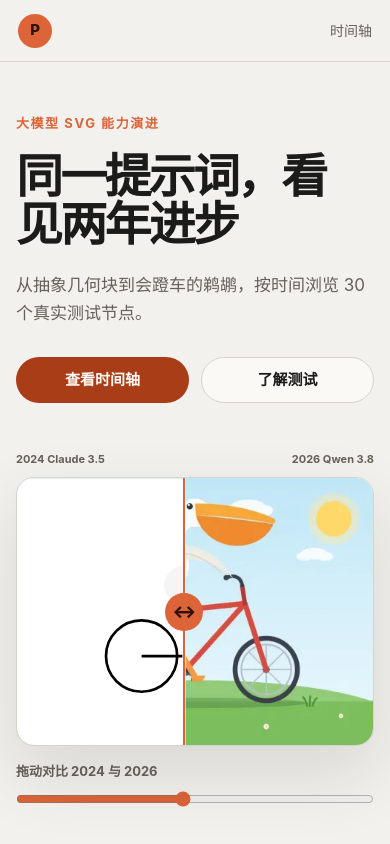
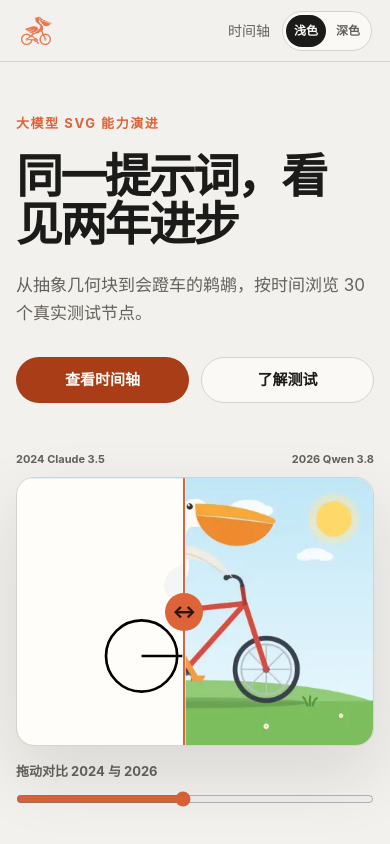
Before and after one commit to catouse/pelican-test, a Next.js app: page / in a window 390 px wide. Shown: the top 844 px of the page. Built offline with nearby package versions, Linux system fonts and the light colour scheme.

Commit message:
Add Pelican branding and theme controls

```diff
--- a/app/globals.css
+++ b/app/globals.css
@@ -1,10 +1,10 @@
 @import 'tailwindcss';
 
 :root {
-  color-scheme: light dark;
+  color-scheme: light;
   --page: #f2f1ed;
   --surface: #faf9f6;
-  --surface-strong: #ffffff;
+  --surface-strong: #fffdfa;
   --text: #1b1b19;
   --muted: #65615b;
   --line: #d6d3cc;
@@ -15,12 +15,32 @@
   --media-bg: #e7e4dd;
   --header: rgb(242 241 237 / 88%);
   --focus: #8e3214;
+  --scrim: rgb(27 27 25 / 72%);
   --radius: 18px;
   --content-width: 1240px;
 }
 
+:root[data-theme='dark'] {
+  color-scheme: dark;
+  --page: #151513;
+  --surface: #1d1d1a;
+  --surface-strong: #23231f;
+  --text: #f1efe9;
+  --muted: #aaa69d;
+  --line: #3b3933;
+  --accent: #ee7d51;
+  --accent-soft: #4e2b20;
+  --button-bg: #f08a61;
+  --button-text: #2b1108;
+  --media-bg: #292823;
+  --header: rgb(21 21 19 / 88%);
+  --focus: #ffa37f;
+  --scrim: rgb(8 8 7 / 82%);
+}
+
 @media (prefers-color-scheme: dark) {
-  :root {
+  :root:not([data-theme]) {
+    color-scheme: dark;
     --page: #151513;
     --surface: #1d1d1a;
     --surface-strong: #23231f;
@@ -34,6 +54,7 @@
     --media-bg: #292823;
     --header: rgb(21 21 19 / 88%);
     --focus: #ffa37f;
+    --scrim: rgb(8 8 7 / 82%);
   }
 }
 
@@ -43,6 +64,7 @@
 
 html {
   scroll-behavior: smooth;
+  scroll-padding-top: 92px;
 }
 
 body {
@@ -59,6 +81,9 @@ body {
     'Microsoft YaHei',
     sans-serif;
   text-rendering: optimizeLegibility;
+  transition:
+    background-color 220ms ease,
+    color 220ms ease;
 }
 
 a {
@@ -117,6 +142,9 @@ input {
   padding: 0 max(24px, calc((100vw - var(--content-width)) / 2));
   backdrop-filter: blur(18px);
   -webkit-backdrop-filter: blur(18px);
+  transition:
+    background-color 220ms ease,
+    border-color 220ms ease;
 }
 
 .brand {
@@ -128,16 +156,17 @@ input {
   white-space: nowrap;
 }
 
-.brand-mark {
-  display: grid;
-  width: 34px;
-  height: 34px;
-  place-items: center;
-  border-radius: 50%;
-  background: var(--accent);
-  color: #30130a;
-  font-size: 15px;
-  font-weight: 800;
+.brand-logo {
+  display: block;
+  width: 40px;
+  height: 40px;
+  object-fit: contain;
+}
+
+.topbar-actions {
+  display: flex;
+  align-items: center;
+  gap: 22px;
 }
 
 .topnav {
@@ -155,6 +184,50 @@ input {
 
 .topnav a:hover {
   color: var(--text);
+}
+
+.theme-switch {
+  display: flex;
+  flex: 0 0 auto;
+  align-items: center;
+  gap: 2px;
+  border: 1px solid var(--line);
+  border-radius: 999px;
+  background: var(--surface);
+  padding: 3px;
+  transition:
+    background-color 220ms ease,
+    border-color 220ms ease;
+}
+
+.theme-switch button {
+  min-width: 46px;
+  min-height: 32px;
+  border: 0;
+  border-radius: 999px;
+  background: transparent;
+  color: var(--muted);
+  padding: 0 10px;
+  cursor: pointer;
+  font-size: 12px;
+  font-weight: 700;
+  transition:
+    background-color 160ms ease,
+    color 160ms ease,
+    transform 160ms ease;
+}
+
+.theme-switch button:hover {
+  color: var(--text);
+}
+
+.theme-switch button:active {
+  transform: translateY(1px);
+}
+
+.theme-switch button[aria-pressed='true'] {
+  background: var(--text);
+  color: var(--surface);
 }
 
 main,
@@ -278,23 +351,12 @@ h1 {
 }
 
 .comparison-image {
-  position: absolute;
-  inset: 0;
-  width: 100%;
-  height: 100%;
   background-color: var(--surface-strong);
-  background-position: center;
-  background-repeat: no-repeat;
-  background-size: contain;
-}
-
-.comparison-image-new {
-  background-image: url('/pelicans/hero-qwen-3.8.webp');
+  object-fit: contain;
 }
 
 .comparison-image-old {
   z-index: 1;
-  background-image: url('/pelicans/2024-10-claude-3.5-sonnet.svg');
 }
 
 .comparison-divider {
@@ -563,7 +625,7 @@ h1 {
   margin: 0;
 }
 
-.media-item a,
+.media-preview,
 .media-item video {
   display: block;
   width: 100%;
@@ -581,15 +643,22 @@ h1 {
   object-fit: contain;
 }
 
-.media-item a {
+.media-preview {
+  appearance: none;
+  padding: 0;
+  cursor: zoom-in;
   transition:
     transform 180ms ease,
     border-color 180ms ease;
 }
 
-.media-item a:hover {
+.media-preview:hover {
   transform: translateY(-2px);
   border-color: var(--accent);
+}
+
+.media-preview:active {
+  transform: translateY(0);
 }
 
 .media-item figcaption {
@@ -692,13 +761,158 @@ footer p {
   margin-bottom: 0;
 }
 
+.preview-dialog {
+  width: min(calc(100% - 32px), 1080px);
+  max-width: none;
+  max-height: calc(100dvh - 32px);
+  overflow: hidden;
+  border: 1px solid var(--line);
+  border-radius: var(--radius);
+  background: var(--surface);
+  color: var(--text);
+  padding: 0;
+  box-shadow: 0 28px 90px color-mix(in srgb, var(--text) 22%, transparent);
+}
+
+.preview-dialog::backdrop {
+  background: var(--scrim);
+  backdrop-filter: blur(8px);
+  -webkit-backdrop-filter: blur(8px);
+}
+
+.preview-dialog-inner {
+  display: grid;
+  max-height: calc(100dvh - 34px);
+  grid-template-rows: auto minmax(0, 1fr) auto;
+}
+
+.preview-dialog-header,
+.preview-dialog-footer {
+  display: flex;
+  align-items: center;
+  justify-content: space-between;
+  gap: 24px;
+  padding: 18px 22px;
+}
+
+.preview-dialog-header {
+  border-bottom: 1px solid var(--line);
+}
+
+.preview-dialog-header > div {
+  display: grid;
+  gap: 3px;
+}
+
+.preview-dialog-header strong {
+  font-size: 15px;
+}
+
+.preview-dialog-header span,
+.preview-dialog-footer p {
+  color: var(--muted);
+  font-size: 12px;
+}
+
+.preview-dialog-header button {
+  min-height: 36px;
+  border: 1px solid var(--line);
+  border-radius: 999px;
+  background: var(--surface-strong);
+  color: var(--text);
+  padding: 0 14px;
+  cursor: pointer;
+  font-size: 13px;
+  font-weight: 700;
+  transition:
+    border-color 160ms ease,
+    transform 160ms ease;
+}
+
+.preview-dialog-header button:hover {
+  border-color: var(--accent);
+}
+
+.preview-dialog-header button:active {
+  transform: translateY(1px);
+}
+
+.preview-dialog-media {
+  display: grid;
+  min-height: 0;
+  place-items: center;
+  overflow: auto;
+  background: var(--media-bg);
+  padding: clamp(16px, 3vw, 36px);
+}
+
+.preview-dialog-media img {
+  display: block;
+  width: auto;
+  max-width: 100%;
+  height: auto;
+  max-height: calc(100dvh - 230px);
+  object-fit: contain;
+}
+
+.preview-dialog-footer {
+  align-items: flex-start;
+  border-top: 1px solid var(--line);
+}
+
+.preview-dialog-footer p {
+  max-width: 70ch;
+  margin-bottom: 0;
+  line-height: 1.5;
+}
+
+.preview-dialog-footer a {
+  flex: 0 0 auto;
+  color: var(--text);
+  font-size: 13px;
+  font-weight: 700;
+  text-decoration: underline;
+  text-decoration-color: var(--accent);
+  text-decoration-thickness: 2px;
+  text-underline-offset: 4px;
+  white-space: nowrap;
+}
+
 @media (prefers-reduced-motion: no-preference) {
+  .preview-dialog[open] {
+    animation: dialog-enter 180ms cubic-bezier(0.16, 1, 0.3, 1);
+  }
+
+  .preview-dialog[open]::backdrop {
+    animation: backdrop-enter 180ms ease-out;
+  }
+
   @supports (animation-timeline: view()) {
     .timeline-entry {
       animation: timeline-reveal linear both;
       animation-range: entry 5% cover 24%;
       animation-timeline: view();
     }
+  }
+}
+
+@keyframes dialog-enter {
+  from {
+    opacity: 0;
+    transform: translateY(12px) scale(0.985);
+  }
+  to {
+    opacity: 1;
+    transform: translateY(0) scale(1);
+  }
+}
+
+@keyframes backdrop-enter {
+  from {
+    opacity: 0;
+  }
+  to {
+    opacity: 1;
   }
 }
 
@@ -710,6 +924,17 @@ footer p {
   to {
     opacity: 1;
     transform: translateY(0);
+  }
+}
+
+@media (prefers-reduced-motion: reduce) {
+  *,
+  *::before,
+  *::after {
+    scroll-behavior: auto !important;
+    animation-duration: 0.01ms !important;
+    animation-iteration-count: 1 !important;
+    transition-duration: 0.01ms !important;
   }
 }
 
@@ -760,6 +985,10 @@ footer p {
 
   .brand span:last-child {
     display: none;
+  }
+
+  .topbar-actions {
+    gap: 12px;
   }
 
   .topnav {
@@ -896,11 +1125,49 @@ footer p {
     align-items: flex-start;
     flex-direction: column;
   }
+
+  .preview-dialog {
+    width: calc(100% - 16px);
+    max-height: calc(100dvh - 16px);
+  }
+
+  .preview-dialog-inner {
+    max-height: calc(100dvh - 18px);
+  }
+
+  .preview-dialog-header,
+  .preview-dialog-footer {
+    padding: 14px 16px;
+  }
+
+  .preview-dialog-media {
+    padding: 12px;
+  }
+
+  .preview-dialog-media img {
+    max-height: calc(100dvh - 230px);
+  }
+
+  .preview-dialog-footer {
+    align-items: flex-start;
+    flex-direction: column;
+    gap: 10px;
+  }
 }
 
 @media (max-width: 430px) {
   .topnav a:last-child {
     display: none;
+  }
+
+  .brand-logo {
+    width: 36px;
+    height: 36px;
+  }
+
+  .theme-switch button {
+    min-width: 40px;
+    padding-inline: 8px;
   }
 
   .hero-actions {
--- a/app/layout.tsx
+++ b/app/layout.tsx
@@ -1,12 +1,24 @@
 import type { Metadata } from 'next';
 import './globals.css';
+
+const themeInitScript = `
+(() => {
+  try {
+    const savedTheme = localStorage.getItem('pelican-theme');
+    const systemTheme = matchMedia('(prefers-color-scheme: dark)').matches ? 'dark' : 'light';
+    const theme = savedTheme === 'light' || savedTheme === 'dark' ? savedTheme : systemTheme;
+    document.documentElement.dataset.theme = theme;
+    document.documentElement.style.colorScheme = theme;
+  } catch {}
+})();
+`;
 
 export const metadata: Metadata = {
   title: '鹈鹕测试时间轴 | 大模型 SVG 能力演进',
   description: '用同一句 SVG 提示词，直观浏览 2024 到 2026 年不同大模型的实际效果演进。',
   openGraph: {
     title: '鹈鹕测试时间轴',
-    description: '从抽象几何块到会蹬车的鹈鹕，19 个真实测试节点。',
+    description: '从抽象几何块到会蹬车的鹈鹕，30 个真实测试节点。',
     type: 'website',
     images: [
       {
@@ -20,20 +32,26 @@ export const metadata: Metadata = {
   twitter: {
     card: 'summary_large_image',
     title: '鹈鹕测试时间轴',
-    description: '从抽象几何块到会蹬车的鹈鹕，19 个真实测试节点。',
+    description: '从抽象几何块到会蹬车的鹈鹕，30 个真实测试节点。',
     images: ['/og.png'],
+  },
+  icons: {
+    icon: [{ url: '/pelican-logo.png', type: 'image/png' }],
+    apple: '/pelican-logo.png',
   },
 };
 
 export default function RootLayout({ children }: Readonly<{ children: React.ReactNode }>) {
   return (
-    <html lang="zh-CN">
+    <html lang="zh-CN" suppressHydrationWarning>
       <head>
+        <script dangerouslySetInnerHTML={{ __html: themeInitScript }} />
         <link
           rel="preload"
           href="/pelicans/hero-qwen-3.8.webp"
           as="image"
           type="image/webp"
+          fetchPriority="high"
         />
       </head>
       <body>{children}</body>
--- a/app/page.tsx
+++ b/app/page.tsx
@@ -1,6 +1,7 @@
 'use client';
 
-import { useMemo, useState, type CSSProperties } from 'react';
+import Image from 'next/image';
+import { useEffect, useMemo, useRef, useState, type CSSProperties } from 'react';
 
 type Media = {
   src: string;
@@ -916,10 +917,72 @@ const mediaCount = milestones.reduce((total, milestone) => total + milestone.med
 
 const yearOptions = ['全部', '2024', '2025', '2026'] as const;
 type YearOption = (typeof yearOptions)[number];
+type Theme = 'light' | 'dark';
+
+function ThemeSwitch() {
+  const [theme, setTheme] = useState<Theme | null>(null);
+
+  useEffect(() => {
+    const media = window.matchMedia('(prefers-color-scheme: dark)');
+    const syncTheme = () => {
+      const savedTheme = localStorage.getItem('pelican-theme');
+      const nextTheme =
+        savedTheme === 'light' || savedTheme === 'dark'
+          ? savedTheme
+          : media.matches
+            ? 'dark'
+            : 'light';
+
+      document.documentElement.dataset.theme = nextTheme;
+      document.documentElement.style.colorScheme = nextTheme;
+      setTheme(nextTheme);
+    };
+
+    syncTheme();
+    media.addEventListener('change', syncTheme);
+    return () => media.removeEventListener('change', syncTheme);
+  }, []);
+
+  const selectTheme = (nextTheme: Theme) => {
+    localStorage.setItem('pelican-theme', nextTheme);
+    document.documentElement.dataset.theme = nextTheme;
+    document.documentElement.style.colorScheme = nextTheme;
+    setTheme(nextTheme);
+  };
+
+  return (
+    <div className="theme-switch" role="group" aria-label="外观主题">
+      <button
+        type="button"
+        aria-pressed={theme === 'light'}
+        onClick={() => selectTheme('light')}
+      >
+        浅色
+      </button>
+      <button
+        type="button"
+        aria-pressed={theme === 'dark'}
+        onClick={() => selectTheme('dark')}
+      >
+        深色
+      </button>
+    </div>
+  );
+}
 
 export default function Home() {
   const [comparison, setComparison] = useState(47);
   const [year, setYear] = useState<YearOption>('全部');
+  const [preview, setPreview] = useState<Media | null>(null);
+  const previewDialog = useRef<HTMLDialogElement>(null);
+
+  useEffect(() => {
+    const dialog = previewDialog.current;
+    if (!dialog) return;
+
+    if (preview && !dialog.open) dialog.showModal();
+    if (!preview && dialog.open) dialog.close();
+  }, [preview]);
 
   const filteredMilestones = useMemo(
     () =>
@@ -937,11 +1000,17 @@ export default function Home() {
 
       <header className="topbar">
         <a className="brand" href="#top" aria-label="返回页面顶部">
-          <span className="brand-mark" aria-hidden="true">
-            P
-          </span>
+          <Image
+            className="brand-logo"
+            src="/pelican-logo.png"
+            alt=""
+            width={40}
+            height={40}
+            priority
+          />
           <span>Pelican Test</span>
         </a>
+        <div className="topbar-actions">
           <nav className="topnav" aria-label="主导航">
             <a href="#timeline">时间轴</a>
             <a href="#method">比较口径</a>
@@ -953,6 +1022,8 @@ export default function Home() {
               原始归档
             </a>
           </nav>
+          <ThemeSwitch />
+        </div>
       </header>
 
       <main>
@@ -989,11 +1060,30 @@ export default function Home() {
               role="img"
               aria-label="2024 年 Claude 3.5 Sonnet 的简化鸟形，与 2026 年 Qwen 3.8 27B 的完整鹈鹕骑自行车对比"
             >
-              <span className="comparison-image comparison-image-new" aria-hidden="true" />
-              <span
+              <Image
+                className="comparison-image comparison-image-new"
+                src="/pelicans/hero-qwen-3.8.webp"
+                alt=""
+                fill
+                priority
+                sizes="(max-width: 980px) 100vw, 58vw"
+                unoptimized
+                aria-hidden="true"
+                style={{ objectFit: 'contain' }}
+              />
+              <Image
                 className="comparison-image comparison-image-old"
+                src="/pelicans/2024-10-claude-3.5-sonnet.svg"
+                alt=""
+                fill
+                priority
+                sizes="(max-width: 980px) 100vw, 58vw"
+                unoptimized
                 aria-hidden="true"
-                style={{ clipPath: `inset(0 ${100 - comparison}% 0 0)` }}
+                style={{
+                  objectFit: 'contain',
+                  clipPath: `inset(0 ${100 - comparison}% 0 0)`,
+                }}
               />
               <span className="comparison-divider" aria-hidden="true" />
             </div>
@@ -1084,14 +1174,22 @@ export default function Home() {
                             preload="metadata"
                           />
                         ) : (
-                          <a
-                            href={asset.src}
-                            target="_blank"
-                            rel="noreferrer"
-                            aria-label={`打开原图：${asset.label}`}
+                          <button
+                            className="media-preview"
+                            type="button"
+                            aria-label={`放大预览：${asset.label}`}
+                            aria-haspopup="dialog"
+                            onClick={() => setPreview(asset)}
                           >
-                            <img src={asset.src} alt={asset.alt} loading="lazy" decoding="async" />
-                          </a>
+                            <Image
+                              src={asset.src}
+                              alt={asset.alt}
+                              width={1200}
+                              height={900}
+                              loading="lazy"
+                              unoptimized
+                            />
+                          </button>
                         )}
                         <figcaption>{asset.label}</figcaption>
                       </figure>
@@ -1162,6 +1260,51 @@ export default function Home() {
           查看完整来源归档
         </a>
       </footer>
+
+      <dialog
+        className="preview-dialog"
+        ref={previewDialog}
+        aria-label={preview ? `${preview.label} 图片预览` : '图片预览'}
+        onClose={() => setPreview(null)}
+        onClick={(event) => {
+          if (event.target === event.currentTarget) event.currentTarget.close();
+        }}
+        onKeyDown={(event) => {
+          if (event.key === 'Escape') {
+            event.preventDefault();
+            event.currentTarget.close();
+          }
+        }}
+      >
+        {preview ? (
+          <div className="preview-dialog-inner">
+            <header className="preview-dialog-header">
+              <div>
+                <strong>{preview.label}</strong>
+                <span>原始测试结果</span>
+              </div>
+              <button type="button" onClick={() => previewDialog.current?.close()}>
+                关闭
+              </button>
+            </header>
+            <div className="preview-dialog-media">
+              <Image
+                src={preview.src}
+                alt={preview.alt}
+                width={1200}
+                height={900}
+                unoptimized
+              />
+            </div>
+            <div className="preview-dialog-footer">
+              <p>{preview.alt}</p>
+              <a href={preview.src} target="_blank" rel="noreferrer">
+                打开原图
+              </a>
+            </div>
+          </div>
+        ) : null}
+      </dialog>
     </div>
   );
 }
```
Also changed, not shown: public/pelican-logo.png (added), 1 other file (tests, documents, lock files or other folders). Lines whose indentation alone changed are shown as unchanged.
